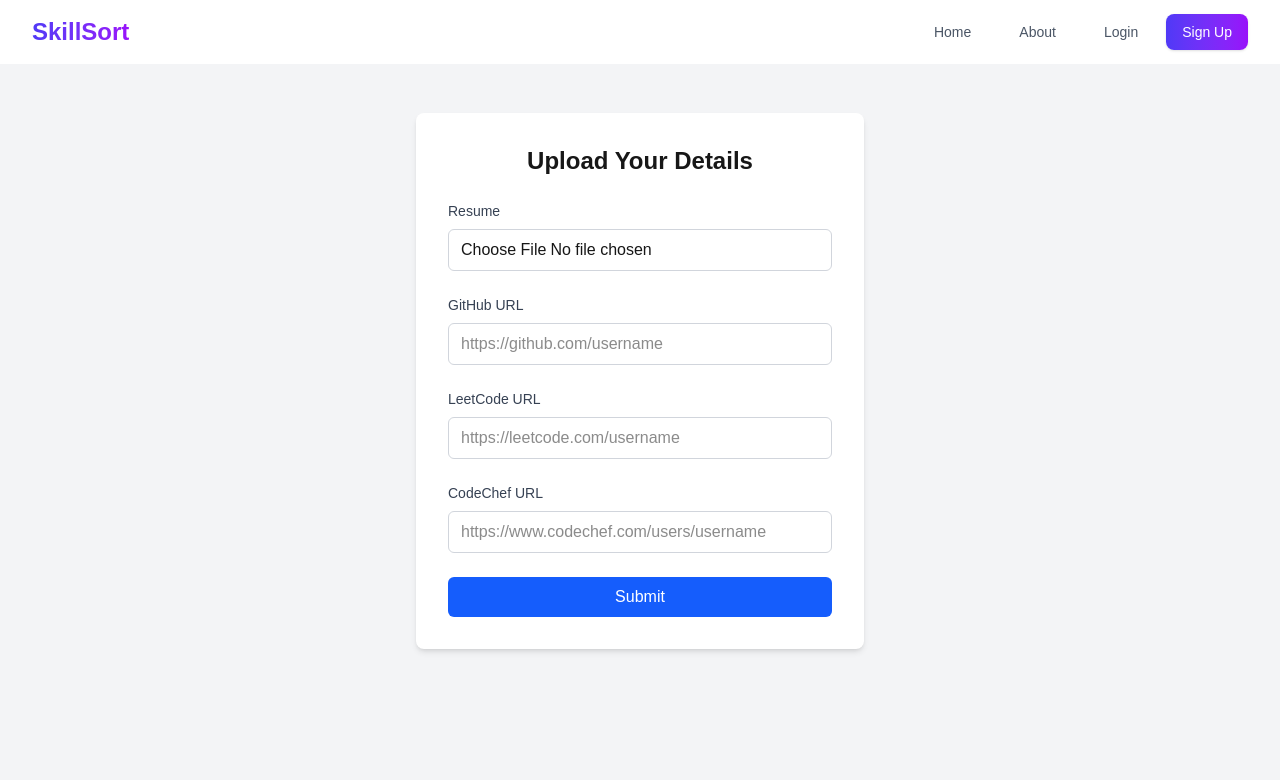
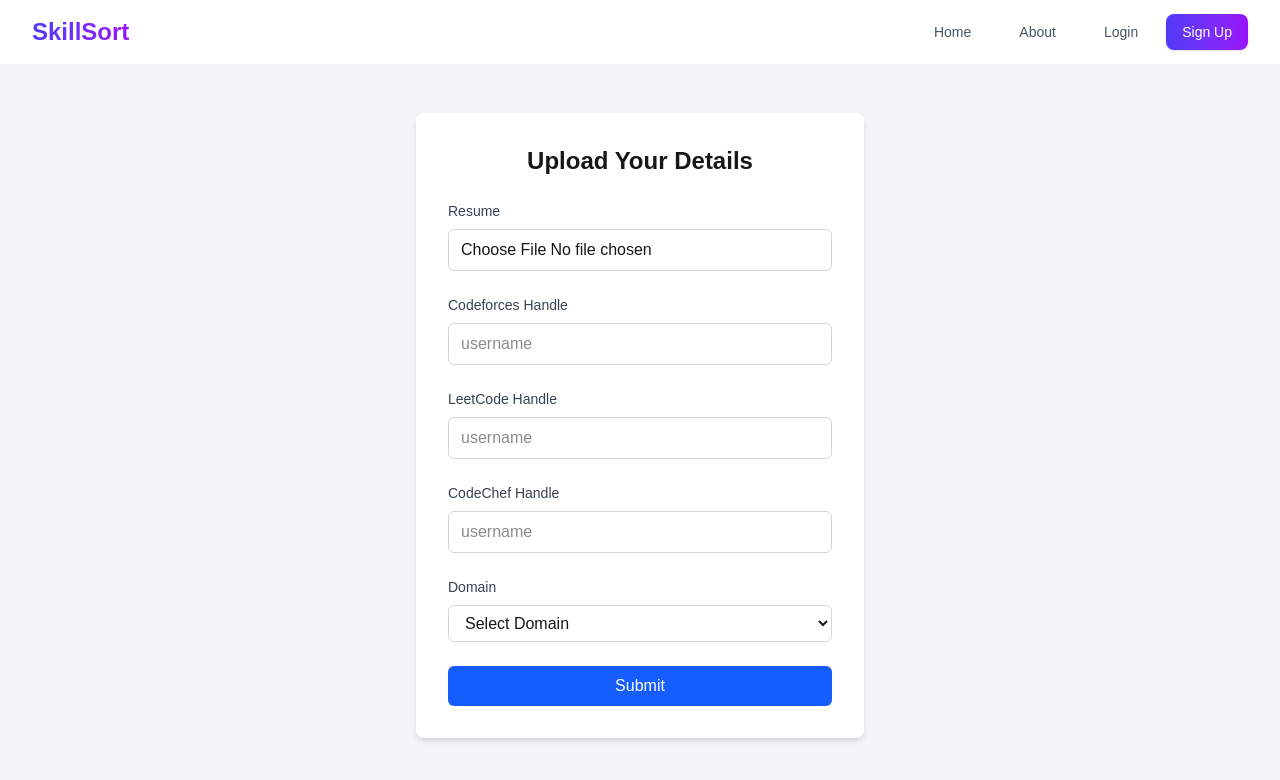
Before and after one commit to sairaj2264/SkillSort, a Next.js app: page /upload in a window 1280 px wide. Shown: the top 780 px of the page. Built offline with nearby package versions, Linux system fonts and the light colour scheme; no server answers.

Commit message:
Add new dependencies for @heroicons/react and axios; update upload API to include score and domain fields, and modify upload page to fetch scores from external APIs for GitHub, LeetCode, and CodeChef. Update Prisma schema to store score.

```diff
--- /dev/null
+++ b/app/admin/page.js
@@ -0,0 +1,97 @@
+'use client';
+
+import { useState } from 'react';
+
+export default function AdminPortal() {
+  const [selectedOption, setSelectedOption] = useState('');
+  const [bestUsers, setBestUsers] = useState([]);
+
+  const options = [
+    { id: 'fullstack', label: 'Fullstack' },
+    { id: 'devops', label: 'DevOps' },
+    { id: 'ml', label: 'ML' }
+  ];
+
+  const handleGetBestUsers = async () => {
+    try {
+      const response = await fetch(`/api/bestusers?domain=${selectedOption}`);
+      if (!response.ok) {
+        throw new Error('Failed to fetch best users');
+      }
+      const data = await response.json();
+      console.log(data);
+      setBestUsers(data);
+    } catch (error) {
+      console.error('Error fetching best users:', error);
+      // You might want to show an error message to the user here
+    }
+  };
+
+  return (
+    <div className="min-h-screen flex items-center justify-center bg-gray-50">
+      <div className="text-center">
+        <h1 className="text-4xl font-bold text-gray-900 mb-4">Admin Portal</h1>
+        <p className="text-xl text-gray-600 mb-8">Welcome to the Admin Portal</p>
+
+        <div className="space-y-4">
+          {options.map((option) => (
+            <button
+              key={option.id}
+              onClick={() => setSelectedOption(option.id)}
+              className={`w-64 px-6 py-3 rounded-lg text-lg font-medium transition-colors ${
+                selectedOption === option.id
+                  ? 'bg-blue-600 text-white'
+                  : 'bg-white text-gray-700 hover:bg-gray-100 border border-gray-300'
+              }`}
+            >
+              {option.label}
+            </button>
+          ))}
+        </div>
+
+        {selectedOption && (
+          <div className="mt-6">
+            <p className="text-gray-600 mb-4">
+              Selected: {options.find(opt => opt.id === selectedOption)?.label}
+            </p>
+            <button
+              onClick={handleGetBestUsers}
+              className="bg-green-600 text-white px-6 py-3 rounded-lg text-lg font-medium hover:bg-green-700 transition-colors"
+            >
+              Get Best Users
+            </button>
+          </div>
+        )}
+
+        {bestUsers.length > 0 && (
+          <div className="mt-8">
+            <h2 className="text-2xl font-semibold mb-6 text-gray-800">Top Performers</h2>
+            <div className="grid gap-4">
+              {bestUsers.map((user, index) => (
+                <div key={index} className="bg-white p-6 rounded-xl shadow-md hover:shadow-lg transition-shadow duration-200">
+                  <div className="flex items-center justify-between">
+                    <div>
+                      <h3 className="text-xl font-semibold text-gray-800">{user.user.name}</h3>
+                      <p className="text-gray-600 mt-1">Score: <span className="font-medium text-indigo-600">{user.score}</span></p>
+                    </div>
+                    <a
+                      href={user.resumeUrl}
+                      target="_blank"
+                      rel="noopener noreferrer"
+                      className="inline-flex items-center px-4 py-2 bg-indigo-600 text-white rounded-lg hover:bg-indigo-700 transition-colors duration-200"
+                    >
+                      <svg xmlns="http://www.w3.org/2000/svg" className="h-5 w-5 mr-2" viewBox="0 0 20 20" fill="currentColor">
+                        <path fillRule="evenodd" d="M6 2a2 2 0 00-2 2v12a2 2 0 002 2h8a2 2 0 002-2V7.414A2 2 0 0015.414 6L12 2.586A2 2 0 0010.586 2H6zm5 6a1 1 0 10-2 0v3.586l-1.293-1.293a1 1 0 10-1.414 1.414l3 3a1 1 0 001.414 0l3-3a1 1 0 00-1.414-1.414L11 11.586V8z" clipRule="evenodd" />
+                      </svg>
+                      View Resume
+                    </a>
+                  </div>
+                </div>
+              ))}
+            </div>
+          </div>
+        )}
+      </div>
+    </div>
+  );
+}
--- /dev/null
+++ b/app/api/bestusers/route.js
@@ -0,0 +1,50 @@
+import { NextResponse } from 'next/server';
+import { PrismaClient } from '@prisma/client';
+
+const prisma = new PrismaClient();
+
+export async function GET(request) {
+  try {
+    // Get the domain from the query parameters
+    const { searchParams } = new URL(request.url);
+    const domain = searchParams.get('domain');
+
+    // Validate the domain input
+    if (!domain || !['fullstack', 'ml', 'devops'].includes(domain.toLowerCase())) {
+      return NextResponse.json(
+        { error: 'Invalid domain. Must be one of: fullstack, ml, devops' },
+        { status: 400 }
+      );
+    }
+
+
+
+    // Query the top 10 users for the specified domain
+    const topUsers = await prisma.details.findMany({
+      where: {
+        domain: domain,
+      },
+      orderBy: {
+        score: 'desc',
+      },
+      take: 10,
+      include: {
+        user: {
+          select: {
+            name: true,
+            email: true,
+
+          },
+        },
+      },
+    });
+
+    return NextResponse.json(topUsers);
+  } catch (error) {
+    console.error('Error fetching top users:', error);
+    return NextResponse.json(
+      { error: 'Internal server error' },
+      { status: 500 }
+    );
+  }
+}
--- a/app/api/upload/route.js
+++ b/app/api/upload/route.js
@@ -27,10 +27,10 @@ export async function POST(request) {
       );
     }
 
-    const { resumeUrl, githubUrl, leetcodeUrl, codechefUrl } = await request.json();
+    const { resumeUrl, githubUrl, leetcodeUrl, codechefUrl , score  ,domain} = await request.json();
 
     // Validate input
-    if (!resumeUrl || !githubUrl || !leetcodeUrl || !codechefUrl) {
+    if (!resumeUrl || !githubUrl || !leetcodeUrl || !codechefUrl ) {
       return NextResponse.json(
         { error: 'All fields are required' },
         { status: 400 }
@@ -50,7 +50,9 @@ export async function POST(request) {
           resumeUrl,
           githubUrl,
           leetcodeUrl,
-          codechefUrl
+          codechefUrl,
+          score,
+          domain
         }
       });
 
@@ -63,7 +65,8 @@ export async function POST(request) {
           resumeUrl,
           githubUrl,
           leetcodeUrl,
-          codechefUrl
+          codechefUrl,
+          domain
         }
       });
 
--- a/app/upload/page.js
+++ b/app/upload/page.js
@@ -3,6 +3,7 @@
 import { useState } from 'react';
 import { useRouter } from 'next/navigation';
 import { createClient } from '@supabase/supabase-js';
+import axios from 'axios';
 
 export default function UploadPage() {
     const router = useRouter();
@@ -14,6 +15,7 @@ export default function UploadPage() {
         github: '',
         leetcode: '',
         codechef: '',
+        domain: '',
     });
 
     const [selectedFile, setSelectedFile] = useState(null);
@@ -73,7 +75,36 @@ export default function UploadPage() {
         }
 
         try {
-            // Send data to the API
+
+
+
+            const codechefData = await axios.get(`https://codechef-api.vercel.app/handle/${formData.codechef}`)
+
+            if(codechefData.data.status == 404){
+              console.log("Codechef handle not found");
+              return
+            }
+
+            const codechefScore = Math.min(Number(codechefData.data.currentRating)/ 20 , 100);
+
+            const leetcodeData = await axios.get(`https://alfa-leetcode-api.onrender.com/${formData.leetcode}/solved`)
+            const leetcodeScrore = Math.min(Number(leetcodeData.data.solvedProblem )  / 5 , 100);
+
+            const githubData = await axios.get(`https://codeforces.com/api/user.status?handle=${formData.github}`)
+
+            const githubScore = Math.min(100 , githubData.data.result.filter((item) => {
+              return item.verdict == "OK"
+            }).length)
+            // console.log(githubScore);
+
+            let score = githubScore + leetcodeScrore + codechefScore;
+
+
+
+
+
+
+
             const response = await fetch('/api/upload', {
                 method: 'POST',
                 headers: {
@@ -84,6 +115,8 @@ export default function UploadPage() {
                     githubUrl: formData.github,
                     leetcodeUrl: formData.leetcode,
                     codechefUrl: formData.codechef,
+                    score: score,
+                    domain: formData.domain
                 }),
                 credentials: 'include',
             });
@@ -154,44 +187,61 @@ export default function UploadPage() {
 
                     <div>
                         <label className="block text-sm font-medium text-gray-700 mb-2">
-                            GitHub URL
+                            Codeforces Handle
                         </label>
                         <input
-                            type="url"
+                            type="text"
                             name="github"
                             value={formData.github}
                             onChange={handleChange}
                             className="w-full px-3 py-2 border border-gray-300 rounded-md"
-                            placeholder="https://github.com/username"
+                            placeholder="username"
                         />
                     </div>
 
                     <div>
                         <label className="block text-sm font-medium text-gray-700 mb-2">
-                            LeetCode URL
+                            LeetCode Handle
                         </label>
                         <input
-                            type="url"
+                            type="text"
                             name="leetcode"
                             value={formData.leetcode}
                             onChange={handleChange}
                             className="w-full px-3 py-2 border border-gray-300 rounded-md"
-                            placeholder="https://leetcode.com/username"
+                            placeholder="username"
                         />
                     </div>
 
                     <div>
                         <label className="block text-sm font-medium text-gray-700 mb-2">
-                            CodeChef URL
+                            CodeChef Handle
                         </label>
                         <input
-                            type="url"
+                            type="text"
                             name="codechef"
                             value={formData.codechef}
                             onChange={handleChange}
                             className="w-full px-3 py-2 border border-gray-300 rounded-md"
-                            placeholder="https://www.codechef.com/users/username"
+                            placeholder="username"
                         />
+                    </div>
+
+                    <div>
+                        <label className="block text-sm font-medium text-gray-700 mb-2">
+                            Domain
+                        </label>
+                        <select
+                            name="domain"
+                            value={formData.domain}
+                            onChange={handleChange}
+                            className="w-full px-3 py-2 border border-gray-300 rounded-md"
+                        >
+                            <option value="">Select Domain</option>
+                            <option value="fullstack">Full Stack</option>
+                            <option value="devops">DevOps</option>
+                            <option value="ml">Machine Learning</option>
+                        </select>
                     </div>
 
                     <button
--- a/package.json
+++ b/package.json
@@ -9,9 +9,11 @@
     "lint": "next lint"
   },
   "dependencies": {
+    "@heroicons/react": "^2.2.0",
     "@supabase/supabase-js": "^2.49.4",
     "@types/bcryptjs": "^3.0.0",
     "@types/jsonwebtoken": "^9.0.9",
+    "axios": "^1.8.4",
     "bcryptjs": "^3.0.2",
     "cookies-next": "^5.1.0",
     "jsonwebtoken": "^9.0.2",
```
Also changed, not shown: 2 other files (tests, documents, lock files or other folders).
